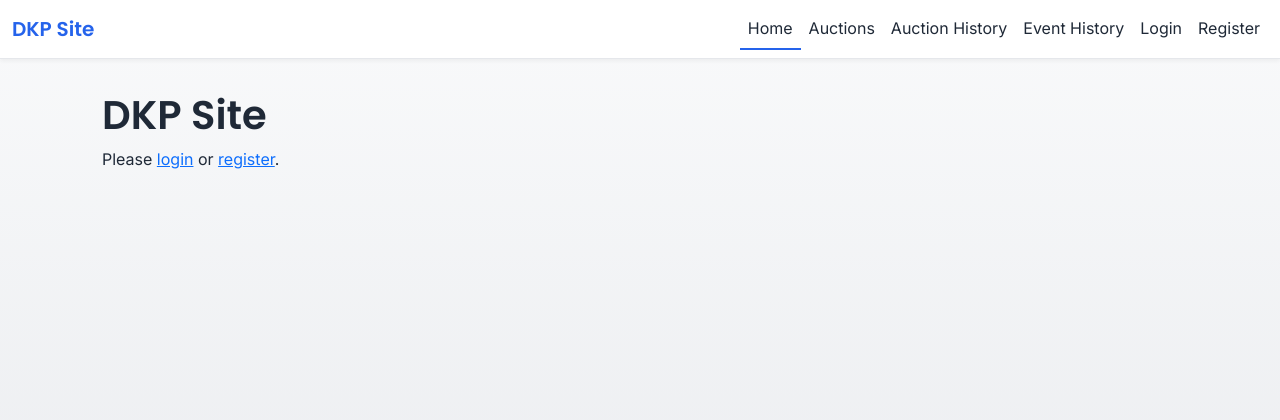
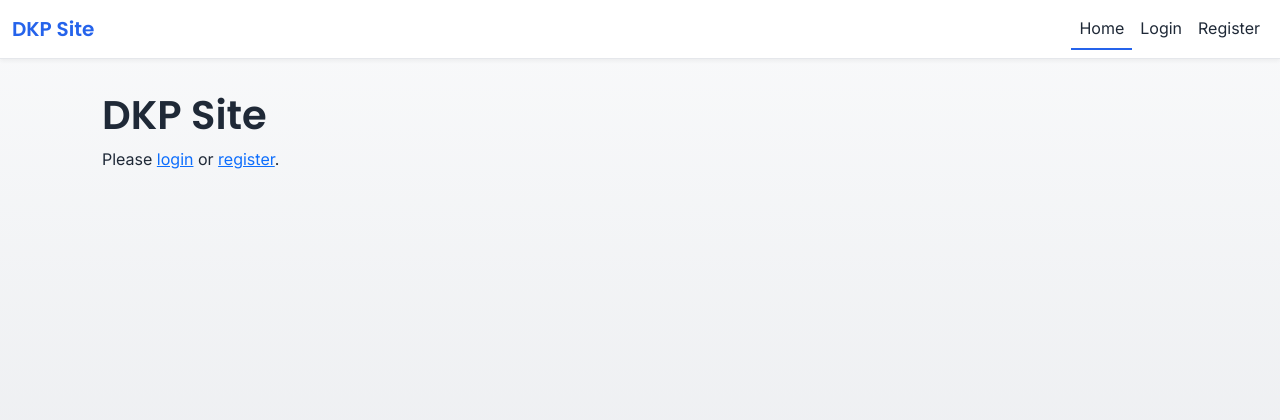
Before and after one commit to PetrasViz/GPT5-test-DKP-site, a PHP site: page / in a window 1280 px wide. Shown: the top 420 px of the page. Run offline with PHP 8.4, Linux system fonts and the light colour scheme.

Commit message:
Hide guild-only navigation

```diff
--- a/src/views/layouts/main.php
+++ b/src/views/layouts/main.php
@@ -35,9 +35,11 @@ if ($user) {
         <div class="collapse navbar-collapse" id="mainNav">
             <ul class="navbar-nav ms-auto mb-2 mb-lg-0">
                 <li class="nav-item"><a class="nav-link <?= $currentPage === 'home' ? 'active' : '' ?>" href="/">Home</a></li>
-                <li class="nav-item"><a class="nav-link <?= $currentPage === 'auctions' ? 'active' : '' ?>" href="/auctions">Auctions</a></li>
-                <li class="nav-item"><a class="nav-link <?= $currentPage === 'auction-history' ? 'active' : '' ?>" href="/auction-history">Auction History</a></li>
-                <li class="nav-item"><a class="nav-link <?= $currentPage === 'event-history' ? 'active' : '' ?>" href="/event-history">Event History</a></li>
+                <?php if ($membership): ?>
+                    <li class="nav-item"><a class="nav-link <?= $currentPage === 'auctions' ? 'active' : '' ?>" href="/auctions">Auctions</a></li>
+                    <li class="nav-item"><a class="nav-link <?= $currentPage === 'auction-history' ? 'active' : '' ?>" href="/auction-history">Auction History</a></li>
+                    <li class="nav-item"><a class="nav-link <?= $currentPage === 'event-history' ? 'active' : '' ?>" href="/event-history">Event History</a></li>
+                <?php endif; ?>
                 <?php if ($user): ?>
                     <li class="nav-item"><a class="nav-link <?= $currentPage === 'profile' ? 'active' : '' ?>" href="/profile">Profile</a></li>
                     <?php if (in_array($user['role'], ['ADMIN', 'LEADER', 'ADVISOR'])): ?>
```
